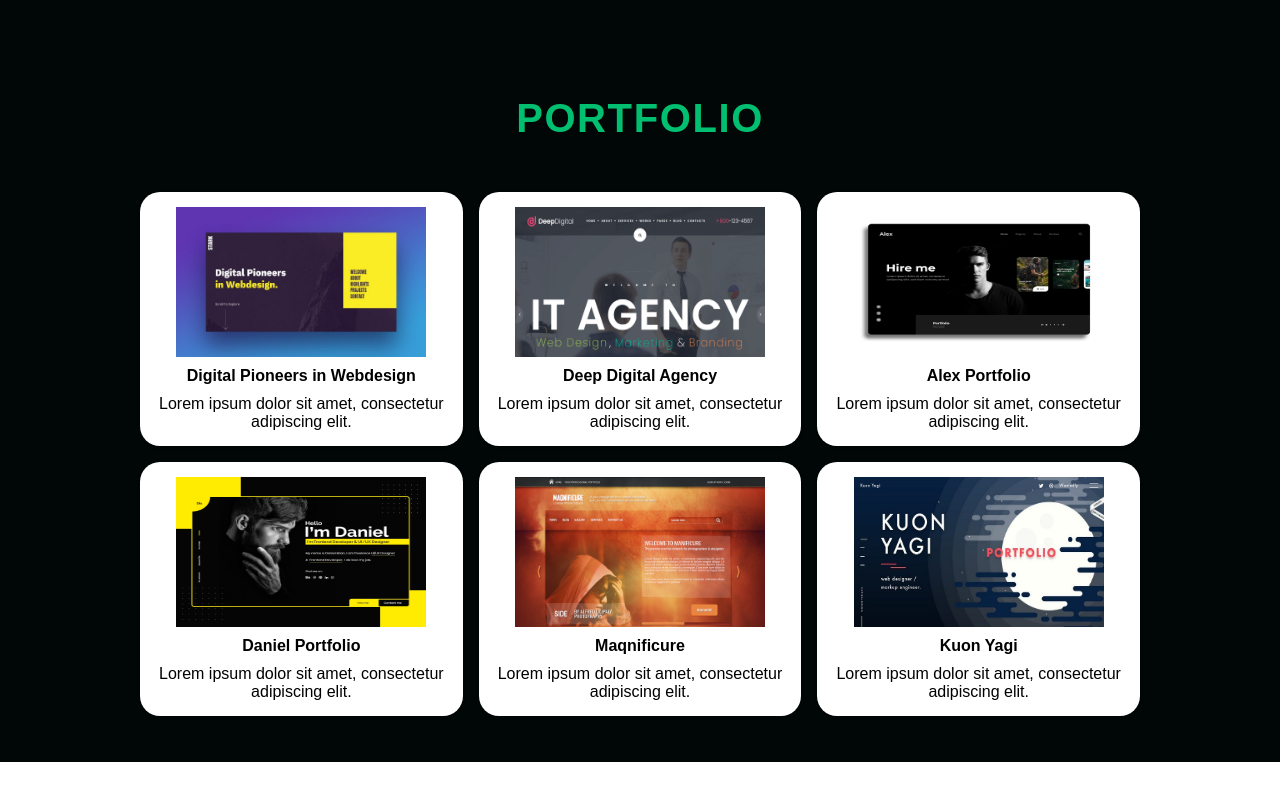
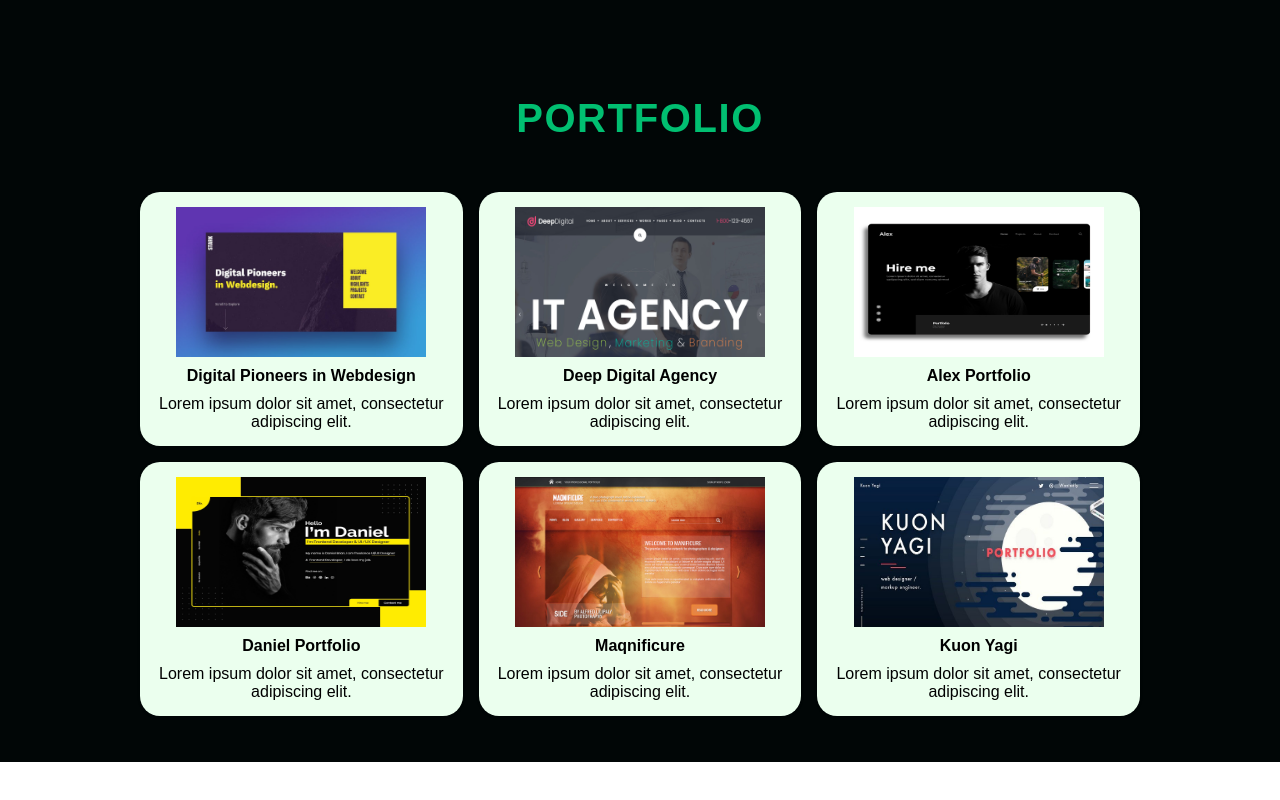
Before and after one commit to calbertofilho/carlosalberto.eti, a React (Create React App) app: page / in a window 1280 px wide. Shown: the part 1638-2438 px from the top of the page. Built offline with nearby package versions, Linux system fonts and the light colour scheme; the HTML template or start-up script is replaced by a standard one; a web font is replaced by a local one.

Commit message:
Update Card color background on PortfolioSection

```diff
--- a/src/components/HomePage/Sections/Hero/elements.js
+++ b/src/components/HomePage/Sections/Hero/elements.js
@@ -42,6 +42,7 @@ export const Content = styled.div`
 export const Heading = styled.h1`
   position: relative;
   --text-width: 374.44px;
+  /* --text-width: 391.3px; */
   color: #fff;
   font-family: 'Nova Mono', monospace;
   font-size: 3rem;
@@ -57,11 +58,13 @@ export const Heading = styled.h1`
   @media screen and (max-width: 768px) {
     font-size: 2.5rem;
     --text-width: 312.02px;
+    /* --text-width: 325.967px; */
   }
 
   @media screen and (max-width: 480px) {
     font-size: 2rem;
     --text-width: 249.63px;
+    /* --text-width: 260.867px; */
   }
 
   @keyframes typing {
--- a/src/components/HomePage/Sections/Portfolio/elements.js
+++ b/src/components/HomePage/Sections/Portfolio/elements.js
@@ -64,7 +64,7 @@ export const Wrapper = styled.div`
 `;
 
 export const Card = styled.div`
-  background: #fff;
+  background: #ebffee;
   display: flex;
   flex-direction: column;
   justify-content: flex-start;
```
